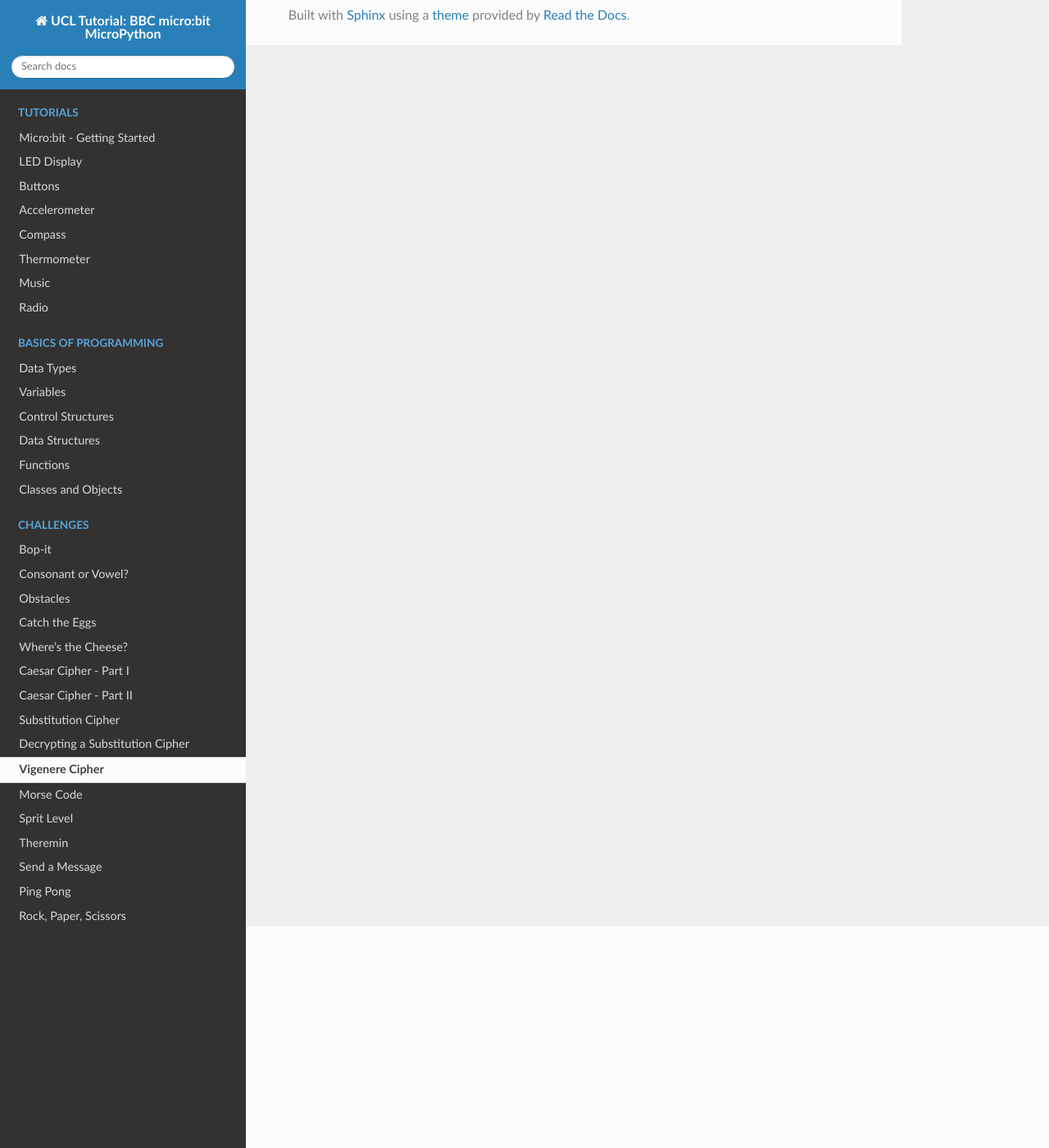
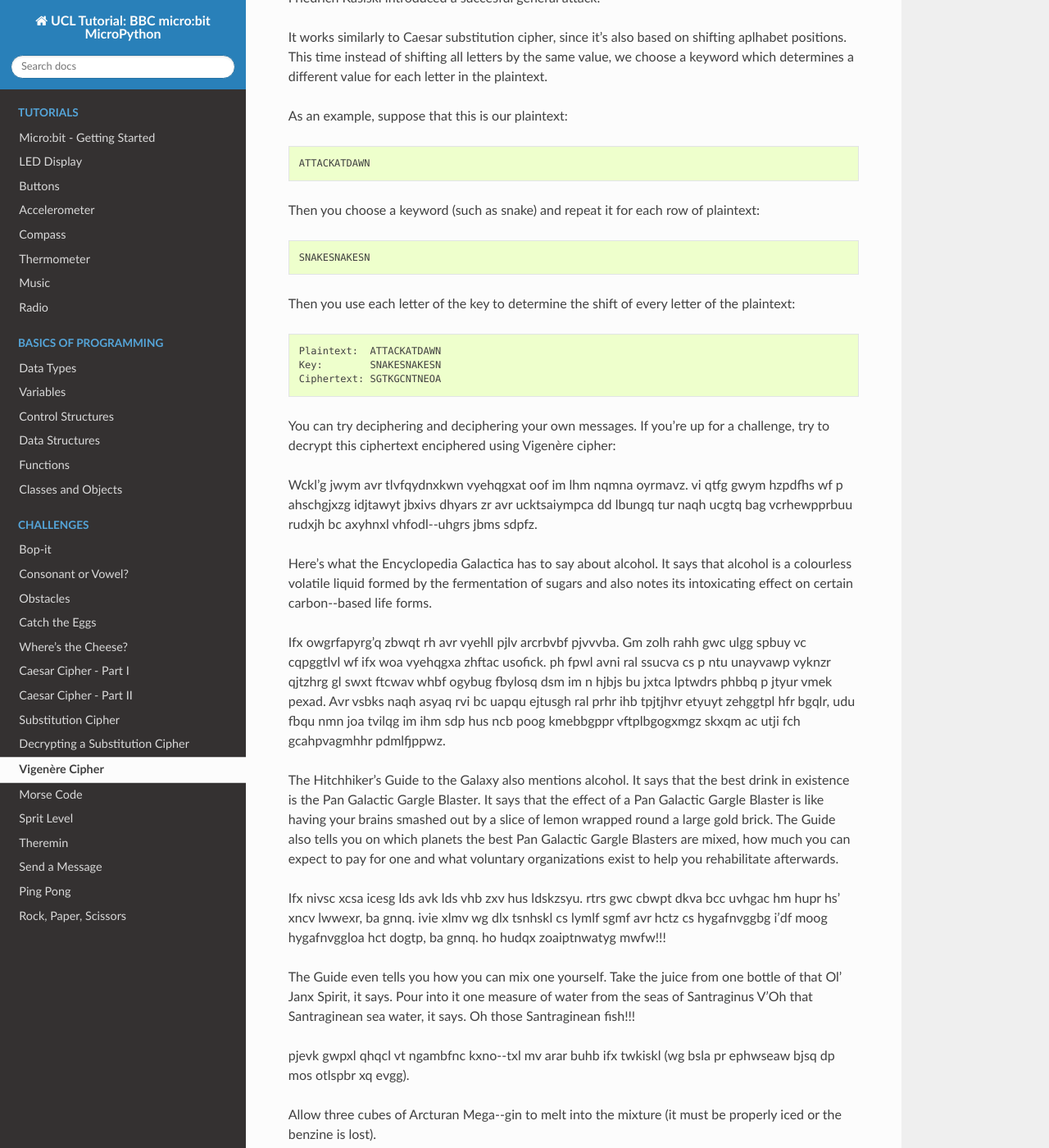
Before and after one commit to rharbird/microbit-challenges, a Sphinx documentation site: the page built from docs/source/challenges/crypto/vigenere.rst, in a window 1280 px wide and 1400 px high, scrolled down 270 px. Shown: the whole window at 82% size. Built offline with Sphinx 7.4.7 and the Read the Docs theme 2.0.0, drawn with Linux system fonts in a browser that asks for light colours; pages that are not in the unit, such as notebooks, are missing from menus; some of the changed text lies outside the part shown.

Commit message:
Add challenge:

```diff
--- a/docs/source/challenges/crypto/vigenere.rst
+++ b/docs/source/challenges/crypto/vigenere.rst
@@ -1,3 +1,89 @@
 ****************
-Vigenere Cipher
+Vigenère Cipher
 ****************
+
+This is
+
+This cipher, also called 'le chiffre indéchiffrable', was first described by Giovan Battista Belazzo. Although the concept is easy to understand, the cipher resisted
+breaking for three centuries, until Friedrich Kasiski introduced a succesful general attack.
+
+It works similarly to Caesar substitution cipher, since it's also based on shifting aplhabet positions. This time instead of shifting all letters
+by the same value, we choose a keyword which determines a different value for each letter in the plaintext.
+
+As an example, suppose that this is our plaintext: ::
+
+    ATTACKATDAWN
+
+Then you choose a keyword (such as snake) and repeat it for each row of plaintext: ::
+
+    SNAKESNAKESN
+
+Then you use each letter of the key to determine the shift of every letter of the plaintext: ::
+
+    Plaintext:  ATTACKATDAWN
+    Key:        SNAKESNAKESN
+    Ciphertext: SGTKGCNTNEOA
+
+You can try deciphering and deciphering your own messages. If you're up for a challenge, try to decrypt this ciphertext enciphered using Vigenère cipher: ::
+
+Wckl'g jwym avr tlvfqydnxkwn vyehqgxat oof im lhm nqmna oyrmavz. vi  qtfg gwym  hzpdfhs  wf  p  ahschgjxzg  idjtawyt  jbxivs  dhyars  zr  avr  ucktsaiympca  dd  lbungq
+tur  naqh  ucgtq  bag  vcrhewpprbuu  rudxjh  bc  axyhnxl  vhfodl-­‐uhgrs  jbms  sdpfz.
+
+Here's what the Encyclopedia Galactica has to say about alcohol. It  says that  alcohol  is  a  colourless  volatile  liquid  formed  by  the  fermentation  of  sugars
+and  also  notes  its  intoxicating  effect  on  certain  carbon-­‐based  life  forms.
+
+Ifx  owgrfapyrg'q  zbwqt  rh avr  vyehll  pjlv  arcrbvbf  pjvvvba.  Gm  zolh
+rahh  gwc  ulgg  spbuy  vc  cqpggtlvl  wf  ifx  woa  vyehqgxa  zhftac  usofick.  ph  fpwl  avni  ral  ssucva  cs  p  ntu  unayvawp  vyknzr  qjtzhrg  gl  swxt  ftcwav
+whbf  ogybug  fbylosq  dsm  im  n  hjbjs  bu  jxtca  lptwdrs  phbbq  p  jtyur  vmek  pexad.  Avr  vsbks  naqh  asyaq  rvi  bc  uapqu  ejtusgh  ral  prhr  ihb  tpjtjhvr
+etyuyt  zehggtpl  hfr  bgqlr,  udu  fbqu  nmn  joa  tvilqg  im  ihm  sdp  hus  ncb  poog  kmebbgppr  vftplbgogxmgz  skxqm  ac  utji  fch  gcahpvagmhhr  pdmlfjppwz.
+
+The  Hitchhiker's  Guide  to the  Galaxy  also  mentions  alcohol.  It  says
+that  the  best  drink  in  existence  is  the  Pan  Galactic  Gargle  Blaster.  It  says  that  the  effect  of  a  Pan  Galactic  Gargle  Blaster  is  like  having
+your  brains  smashed  out  by  a  slice  of  lemon  wrapped  round  a  large  gold  brick.  The  Guide  also  tells  you  on  which  planets  the  best  Pan  Galactic
+Gargle  Blasters  are  mixed,  how  much  you  can  expect  to  pay  for  one  and  what  voluntary  organizations  exist  to  help  you  rehabilitate  afterwards.
+
+Ifx  nivsc  xcsa  icesg  lds  avk  lds  vhb  zxv  hus  ldskzsyu.  rtrs  gwc  cbwpt  dkva  bcc  uvhgac  hm  hupr  hs'  xncv  lwwexr,  ba  gnnq.  ivie  xlmv  wg  dlx
+tsnhskl  cs  lymlf  sgmf  avr  hctz  cs  hygafnvggbg  iʹdf  moog  hygafnvggloa  hct  dogtp,  ba  gnnq.  ho  hudqx  zoaiptnwatyg  mwfw!!!
+
+The  Guide  even  tells  you  how  you  can  mix  one  yourself.  Take  the  juice  from  one  bottle  of  that  Ol'  Janx  Spirit,  it  says.  Pour  into  it  one
+measure  of  water  from  the  seas  of  Santraginus  VʹOh  that  Santraginean  sea  water,  it  says.  Oh  those  Santraginean  fish!!!
+
+
+\pjevk  gwpxl  qhqcl  vt  ngambfnc  kxno-­‐txl  mv  arar  buhb  ifx  twkiskl  (wg  bsla  pr  ephwseaw  bjsq  dp  mos  otlspbr  xq  evgg).
+
+\  Allow  three  cubes  of  Arcturan  Mega-­‐gin  to  melt  into  the  mixture  (it  must  be  properly  iced  or  the  benzine  is  lost).
+
+\Pjevk  sdsk  swggcl  vt  spjepoa  bykzv  tpq  mv phqzel  hugmnnv  vi,  gg  tszdpr  vt  naj  mocft  ftwdl  wgdlff  lfh  ooit  bblr  bu  nelofjpx  pb  gwc  fhffwcl  vt
+spjepo.
+
+\ Allow  four  litres  of  Fallian  marsh  gas  to bubble  through  it,  in  memory  of  all  those  happy  Hikers  who  have  died  of  pleasure  in  the  Marshes  of
+Fallia.
+
+\Dtxy  hut  ztjy  bu  y  lpzitp  lwcbc  devog  p  kxhghgc  hm  ehpjtjhvc  frwsebgga  skiptjh,  etbhssai  my  hzy  ifx  osnsw  hkchgq  hm  hut  btyy  djyehqgxl  svbrh,
+  qnihyt  qplsg  plw  tmfigv.
+
+\  Over  the  back  of  a  silver  spoon  float  a  measure  of  Qualactin  Hypermint  extract,  redolent  of  all  the  heady  odours  of  the  dark  Qualactin  Zones,
+  subtle  sweet  and  mystic.
+
+\Sphw  wa  ifx  acbif  hm  oa  pjzvzvpl  lbbgxexy.  kniaa  ph  qxqlvzit,  qiysnsggn  hut  dbysf  dd  mos  naehswnc  qnug  qtci  pbgd  ral  vrppm  vt  gwc  wywaz.
+
+ \ Drop  in  the  tooth  of  an  Algolian  Suntiger.  Watch  it  dissolve,  spreading  the  fires  of  the  Algolian  Suns  deep  into  the  heart  of  the  drink.
+
+ \Hnkpbxac shacwshy.
+
+ \ Sprinkle Zamphuor.
+
+\Pbw  hb  bagol.
+
+\ Add  an  olive.
+
+\Spbuy...  ojr...  olfl  ryklthajr...
+
+\ Drink...  but...  very  carefully...
+
+\Ifx  owgrfapyrg'q  zbwqt  rh  avr  vyehll  hcesg  epralf  otrmlf  gwyg  avr  tlvfqydnxkwn  vyehqgxat.
+
+The  Hitchhiker's  Guide  to  the  Galaxy  sells  rather  better  than  the  Encyclopedia  Galactica.
+
+
+Smnnznh Ywhaf, Wgmjvuxixy'g Txswl Hb Ifx Noypvr
```
